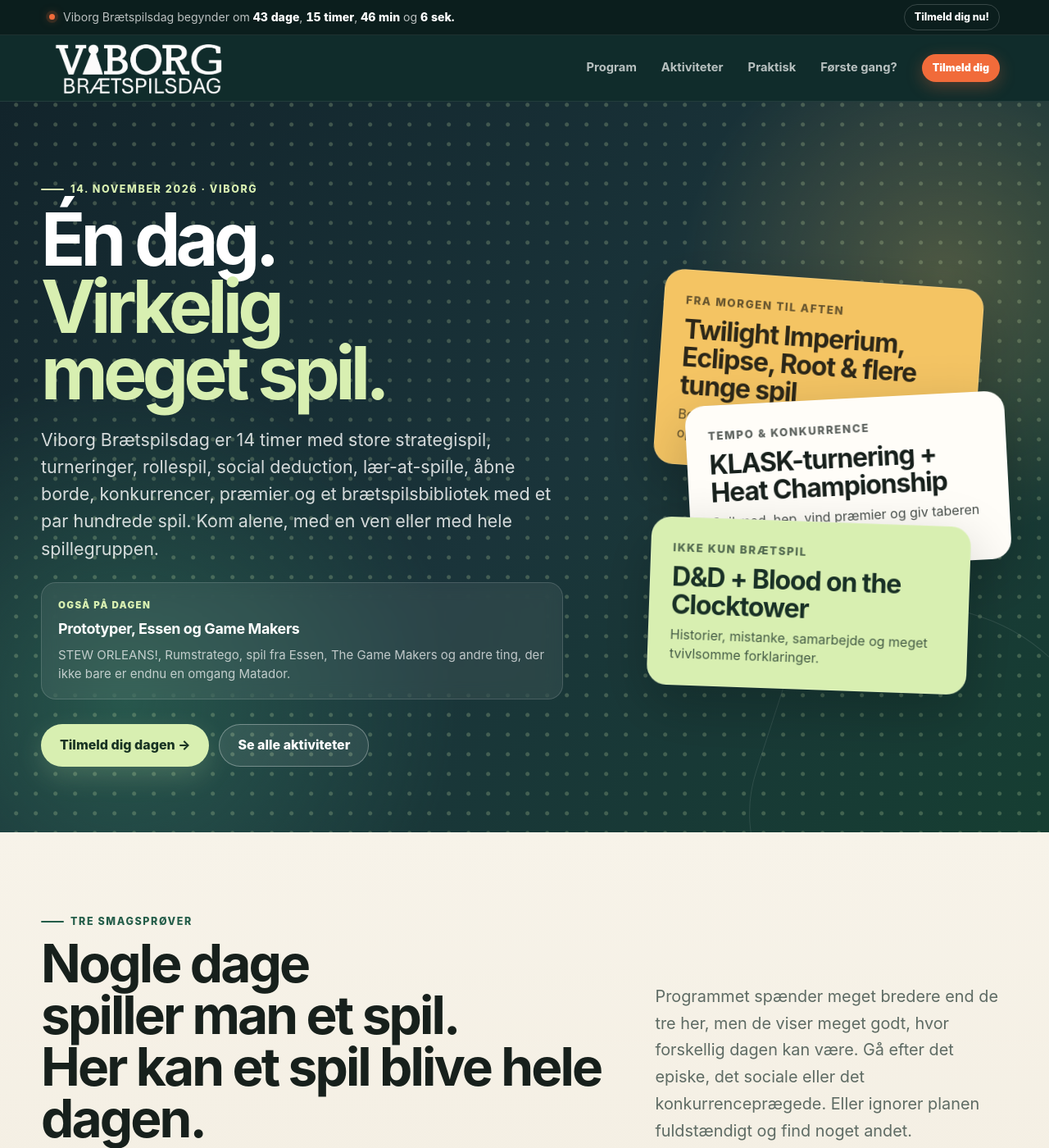
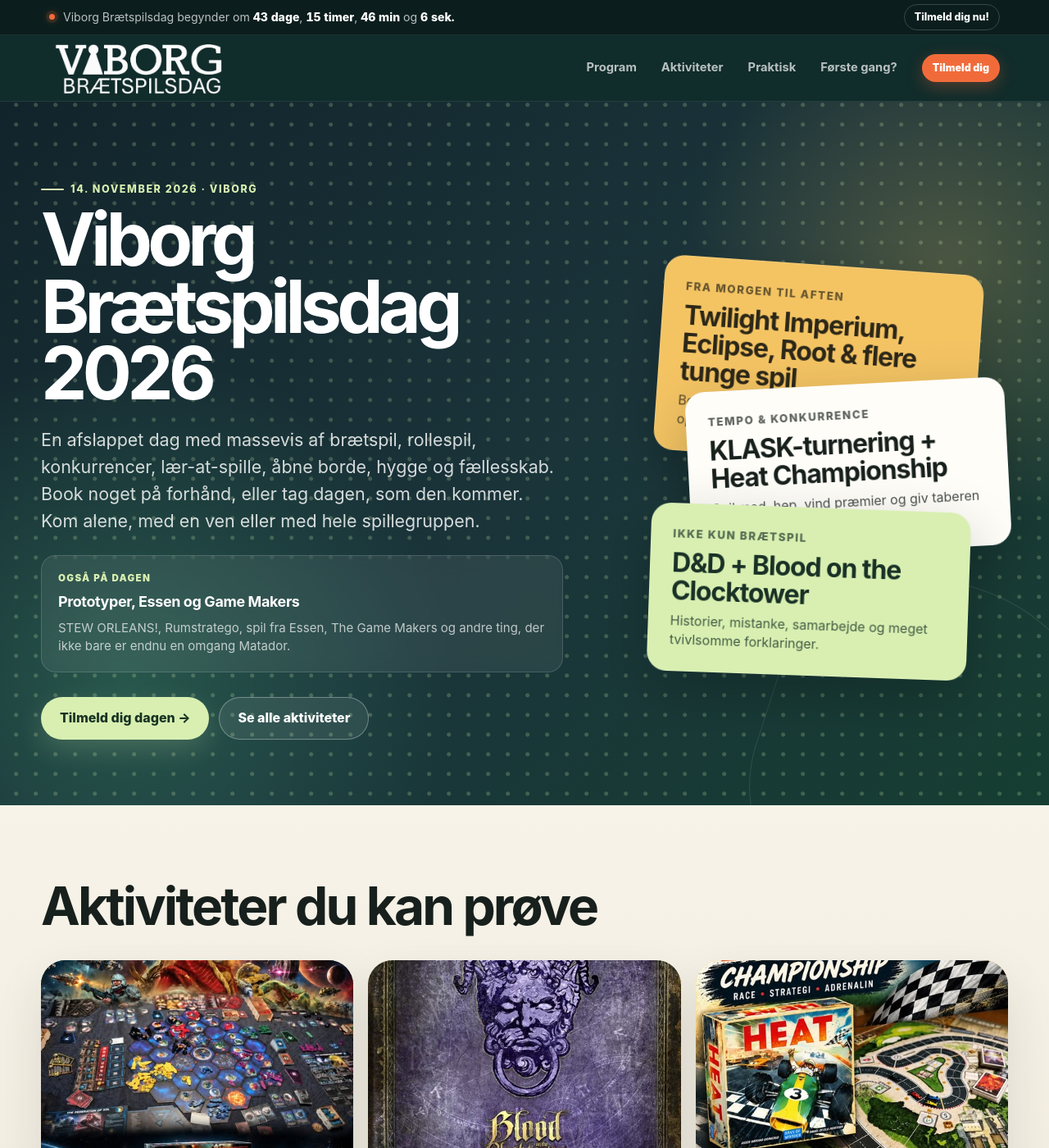
Before and after one commit to Andrejao/spilex, a Jekyll site: the page built from index2.html, in a window 1280 px wide and 1400 px high. Shown: the whole window at 82% size. Built offline with Jekyll 4.4.1, drawn with Linux system fonts in a browser that asks for light colours; some of the changed text lies outside the part shown.

Commit message:
Update index2.html

```diff
--- a/index2.html
+++ b/index2.html
@@ -1,7 +1,7 @@
 ---
 layout: default
 title: Viborg Brætspilsdag 2026
-description: 14 timers spil, turneringer, rollespil, store strategispil, åbne borde og et brætspilsbibliotek med et par hundrede spil i Viborg.
+description: En afslappet dag med spil, hygge, fællesskab og masser af forskellige aktiviteter i Viborg.
 ---
 
 <style>
@@ -102,35 +102,38 @@
 
   /* THREE FEATURED ACTIVITIES */
   .vbd2 .vbd-spotlights { background: linear-gradient(180deg, #f7f3e9 0%, #efe8da 100%); }
-  .vbd2 .vbd-spotlight-head { display: grid; grid-template-columns: 1.05fr .65fr; gap: 54px; align-items: end; }
-  .vbd2 .vbd-spotlight-head .vbd-lead { margin-left: auto; }
-  .vbd2 .vbd-spotlight-grid { display: grid; grid-template-columns: repeat(3, 1fr); gap: 18px; margin-top: 48px; }
+  .vbd2 .vbd-spotlight-head { max-width: 760px; }
+  .vbd2 .vbd-spotlight-grid { display: grid; grid-template-columns: repeat(3, 1fr); gap: 18px; margin-top: 34px; }
   .vbd2 .vbd-spotlight-card {
-    min-height: 500px; padding: 28px; border-radius: 30px; text-decoration: none;
-    position: relative; overflow: hidden; display: flex; flex-direction: column; justify-content: space-between;
-    isolation: isolate; box-shadow: 0 24px 60px rgba(23,32,28,.11);
+    min-height: 520px; border-radius: 30px; text-decoration: none; overflow: hidden;
+    display: flex; flex-direction: column; box-shadow: 0 24px 60px rgba(23,32,28,.11);
     transition: transform .2s ease, box-shadow .2s ease;
   }
   .vbd2 .vbd-spotlight-card:hover { transform: translateY(-6px); box-shadow: 0 30px 70px rgba(23,32,28,.17); }
-  .vbd2 .vbd-spotlight-card::before,
-  .vbd2 .vbd-spotlight-card::after { content: ""; position: absolute; z-index: -1; border-radius: 50%; }
-  .vbd2 .vbd-spotlight-card::before { width: 330px; height: 330px; right: -150px; top: -100px; border: 1px solid currentColor; opacity: .13; }
-  .vbd2 .vbd-spotlight-card::after { width: 190px; height: 190px; right: -65px; bottom: -70px; background: currentColor; opacity: .06; }
+  .vbd2 .vbd-spotlight-image { width: 100%; aspect-ratio: 16 / 10; object-fit: cover; display: block; }
+  .vbd2 .vbd-spotlight-content { padding: 26px 28px 28px; display: flex; flex-direction: column; flex: 1; }
   .vbd2 .vbd-spotlight-ti { background: #172d31; color: #fff; }
   .vbd2 .vbd-spotlight-clock { background: #d8efb1; color: #173226; }
   .vbd2 .vbd-spotlight-race { background: #f4c463; color: #312818; }
-  .vbd2 .vbd-spotlight-no { font-size: .76rem; font-weight: 950; letter-spacing: .14em; opacity: .55; }
-  .vbd2 .vbd-spotlight-content { margin-top: auto; }
   .vbd2 .vbd-spotlight-type { display: inline-flex; margin-bottom: 12px; font-size: .72rem; font-weight: 900; text-transform: uppercase; letter-spacing: .12em; opacity: .72; }
   .vbd2 .vbd-spotlight-card h3 { margin: 0; font-size: clamp(2rem, 3.2vw, 3rem); line-height: .95; letter-spacing: -.055em; color: inherit; }
   .vbd2 .vbd-spotlight-card p { margin: 18px 0 26px; line-height: 1.62; opacity: .78; }
-  .vbd2 .vbd-spotlight-link { display: inline-flex; font-weight: 900; border-bottom: 1px solid currentColor; padding-bottom: 3px; }
+  .vbd2 .vbd-spotlight-link { display: inline-flex; align-self: flex-start; margin-top: auto; font-weight: 900; border-bottom: 1px solid currentColor; padding-bottom: 3px; }
   .vbd2 .vbd-spotlight-all {
     margin-top: 18px; padding: 22px 24px; border-radius: 22px; background: var(--white); border: 1px solid var(--line);
     display: flex; align-items: center; justify-content: space-between; gap: 24px;
   }
   .vbd2 .vbd-spotlight-all strong { display: block; font-size: 1.12rem; }
   .vbd2 .vbd-spotlight-all span { display: block; margin-top: 5px; color: var(--muted); line-height: 1.5; }
+
+  .vbd2 .vbd-people-photo {
+    background: var(--paper-2); padding: 0 0 92px;
+  }
+  .vbd2 .vbd-people-photo-frame {
+    min-height: 410px; border-radius: 34px; overflow: hidden; box-shadow: var(--shadow);
+    background: linear-gradient(90deg, rgba(23,32,28,.08), rgba(23,32,28,0)),
+                url("{{ '/assets/images/stemning/stemning1.jpg' | relative_url }}") center 46% / cover no-repeat;
+  }
 
   /* DAY FLOW */
   .vbd2 .vbd-flow-section { background: #172d31; color: white; }
@@ -143,6 +146,7 @@
   .vbd2 .vbd-flow-dot { width: 68px; height: 68px; margin: 0 auto 18px; border-radius: 50%; display: grid; place-items: center; background: var(--lime); color: #173226; font-weight: 900; box-shadow: 0 0 0 8px #172d31; position: relative; z-index: 1; }
   .vbd2 .vbd-flow-item h3 { color: white; margin: 0; font-size: 1.05rem; }
   .vbd2 .vbd-flow-item p { margin: 7px 0 0; color: rgba(255,255,255,.62); font-size: .9rem; line-height: 1.45; }
+  .vbd2 .vbd-program-actions { margin-top: 34px; display: flex; justify-content: center; }
 
   /* FIRST TIME */
   .vbd2 .vbd-first { background: linear-gradient(180deg, #f7f3e9 0%, #efe8da 100%); }
@@ -203,7 +207,9 @@
     .vbd2 .vbd-ticket:nth-child(1) { right: 7%; }
     .vbd2 .vbd-ticket:nth-child(2) { top: 108px; }
     .vbd2 .vbd-ticket:nth-child(3) { top: 220px; right: 8%; }
-    .vbd2 .vbd-spotlight-card { min-height: 340px; padding: 24px; border-radius: 24px; }
+    .vbd2 .vbd-spotlight-card { min-height: 0; border-radius: 24px; }
+    .vbd2 .vbd-spotlight-content { padding: 22px 22px 24px; }
+    .vbd2 .vbd-people-photo-frame { min-height: 280px; border-radius: 24px; }
     .vbd2 .vbd-spotlight-all { padding: 20px; }
     .vbd2 .vbd-steps, .vbd2 .vbd-practical-grid { grid-template-columns: 1fr; }
     .vbd2 .vbd-first-card { border-radius: 24px; }
@@ -216,10 +222,10 @@
     <div class="vbd-wrap vbd-hero-grid">
       <div>
         <p class="vbd-kicker">14. november 2026 · Viborg</p>
-        <h1>Én dag.<span>Virkelig meget spil.</span></h1>
+        <h1>Viborg Brætspilsdag 2026</h1>
         <p class="vbd-hero-copy">
-          Viborg Brætspilsdag er 14 timer med store strategispil, turneringer, rollespil, social deduction,
-          lær-at-spille, åbne borde, konkurrencer, præmier og et brætspilsbibliotek med et par hundrede spil.
+          En afslappet dag med massevis af brætspil, rollespil, konkurrencer, lær-at-spille,
+          åbne borde, hygge og fællesskab. Book noget på forhånd, eller tag dagen, som den kommer.
           Kom alene, med en ven eller med hele spillegruppen.
         </p>
         <div class="vbd-hero-extra">
@@ -256,61 +262,60 @@
   <section class="vbd-section vbd-spotlights" id="oplevelser">
     <div class="vbd-wrap">
       <div class="vbd-spotlight-head">
-        <div>
-          <p class="vbd-kicker">Tre smagsprøver</p>
-          <h2>Nogle dage spiller man et spil.<br>Her kan et spil blive hele dagen.</h2>
-        </div>
-        <p class="vbd-lead">
-          Programmet spænder meget bredere end de tre her, men de viser meget godt, hvor forskellig dagen kan være.
-          Gå efter det episke, det sociale eller det konkurrenceprægede. Eller ignorer planen fuldstændigt og find noget andet.
-        </p>
+        <h2>Aktiviteter du kan prøve</h2>
       </div>
 
       <div class="vbd-spotlight-grid">
-        <a class="vbd-spotlight-card vbd-spotlight-ti" href="{{ '/aktiviteter.html' | relative_url }}">
-          <div class="vbd-spotlight-no">01</div>
+        <a class="vbd-spotlight-card vbd-spotlight-ti" href="{{ '/nyheder/twilight-imperium-iv/' | relative_url }}">
+          <img class="vbd-spotlight-image" src="{{ '/assets/images/nyheder/twilight-imperium-iv.jpg' | relative_url }}" alt="Twilight Imperium IV">
           <div class="vbd-spotlight-content">
             <span class="vbd-spotlight-type">Episk strategi</span>
             <h3>Twilight Imperium IV</h3>
-            <p>Et af dagens helt store bordprojekter. Politik, alliancer, krig, handel og en spilleoplevelse, der ikke undskylder for at fylde dagen.</p>
-            <span class="vbd-spotlight-link">Se aktivitet og booking →</span>
+            <p>Politik, alliancer, krig og handel i et af dagens helt store bordprojekter.</p>
+            <span class="vbd-spotlight-link">Læs mere →</span>
           </div>
         </a>
 
-        <a class="vbd-spotlight-card vbd-spotlight-clock" href="{{ '/aktiviteter.html' | relative_url }}">
-          <div class="vbd-spotlight-no">02</div>
+        <a class="vbd-spotlight-card vbd-spotlight-clock" href="{{ '/nyheder/blood-on-the-clocktower/' | relative_url }}">
+          <img class="vbd-spotlight-image" src="{{ '/assets/images/nyheder/blood.jpg' | relative_url }}" alt="Blood on the Clocktower">
           <div class="vbd-spotlight-content">
             <span class="vbd-spotlight-type">Social deduction</span>
             <h3>Blood on the Clocktower</h3>
-            <p>Bluff, mistanke og samtaler, hvor næsten alle lyver om et eller andet. En helt anden spiloplevelse end den klassiske aften omkring et bræt.</p>
-            <span class="vbd-spotlight-link">Se aktivitet og booking →</span>
+            <p>Bluff, mistanke og samtaler, hvor næsten alle lyver om et eller andet.</p>
+            <span class="vbd-spotlight-link">Læs mere →</span>
           </div>
         </a>
 
-        <a class="vbd-spotlight-card vbd-spotlight-race" href="{{ '/aktiviteter.html' | relative_url }}">
-          <div class="vbd-spotlight-no">03</div>
+        <a class="vbd-spotlight-card vbd-spotlight-race" href="{{ '/nyheder/heat-championship/' | relative_url }}">
+          <img class="vbd-spotlight-image" src="{{ '/assets/images/nyheder/heat-championship.jpg' | relative_url }}" alt="Heat Championship">
           <div class="vbd-spotlight-content">
             <span class="vbd-spotlight-type">Turnering & tempo</span>
             <h3>Heat Championship</h3>
-            <p>Pres bilen, ram svingene og jagt placeringerne. Et hurtigt, synligt og konkurrencepræget indslag midt i en dag med meget mere end tunge strategispil.</p>
-            <span class="vbd-spotlight-link">Se aktivitet og booking →</span>
+            <p>Pres bilen, ram svingene og jagt placeringerne i dagens Heat-turnering.</p>
+            <span class="vbd-spotlight-link">Læs mere →</span>
           </div>
         </a>
       </div>
 
       <div class="vbd-spotlight-all">
         <div>
-          <strong>Og det er kun tre af dem.</strong>
-          <span>Der er også D&D, KLASK, Eclipse, Root, Rebirth, åbne borde, bibliotek, solo-spil, spil for to, Game Makers og meget mere.</span>
+          <strong>Der er meget mere på programmet.</strong>
+          <span>Se alle aktiviteter, åbne borde, turneringer, rollespil og bookbare spil.</span>
         </div>
         <a class="vbd-btn vbd-btn-dark" href="{{ '/aktiviteter.html' | relative_url }}">Se alle aktiviteter →</a>
       </div>
     </div>
   </section>
 
+  <section class="vbd-people-photo" aria-label="Stemning fra brætspil">
+    <div class="vbd-wrap">
+      <div class="vbd-people-photo-frame" role="img" aria-label="Mennesker samlet omkring brætspil"></div>
+    </div>
+  </section>
+
   <section class="vbd-section vbd-flow-section" id="program">
     <div class="vbd-wrap">
-      <p class="vbd-kicker">Dagens rytme</p>
+      <p class="vbd-kicker">Program</p>
       <h2>Fra første brik til sidste spil.</h2>
       <p class="vbd-lead">Kom i et par timer eller bliv hængende hele dagen. De åbne borde og biblioteket gør, at du altid kan finde noget mellem dine bookede aktiviteter.</p>
 
@@ -320,6 +325,9 @@
         <div class="vbd-flow-item"><div class="vbd-flow-dot">Dagen</div><div><h3>Spil, konkurrencer & præmier</h3><p>Bookede sessioner, åbne borde, bibliotek og lodtrækninger.</p></div></div>
         <div class="vbd-flow-item"><div class="vbd-flow-dot">21.30</div><div><h3>Planlagte aktiviteter slutter</h3><p>Men de frie borde og biblioteket er ikke færdige.</p></div></div>
         <div class="vbd-flow-item"><div class="vbd-flow-dot">00.00</div><div><h3>Tak for i dag</h3><p>Biblioteket lukker 23.30. Arrangementet slutter ved midnat.</p></div></div>
+      </div>
+      <div class="vbd-program-actions">
+        <a class="vbd-btn vbd-btn-primary" href="{{ '/program.html' | relative_url }}">Se hele programmet →</a>
       </div>
     </div>
   </section>
```
